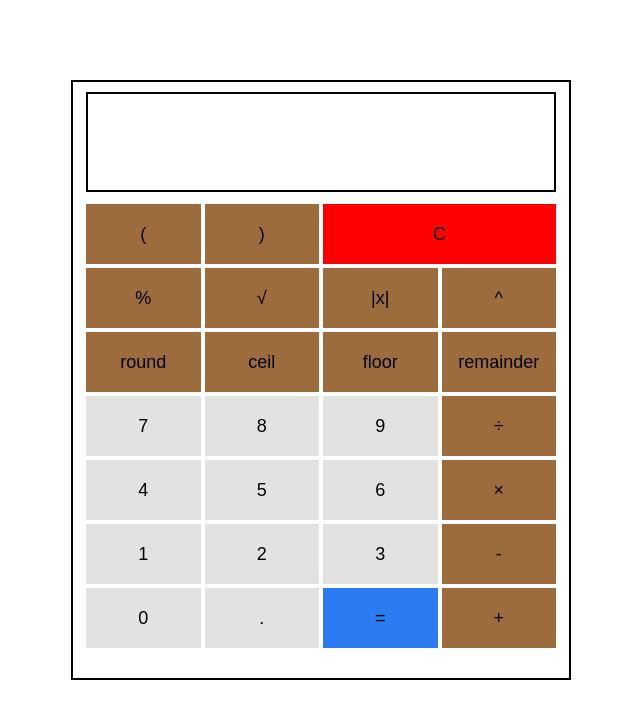
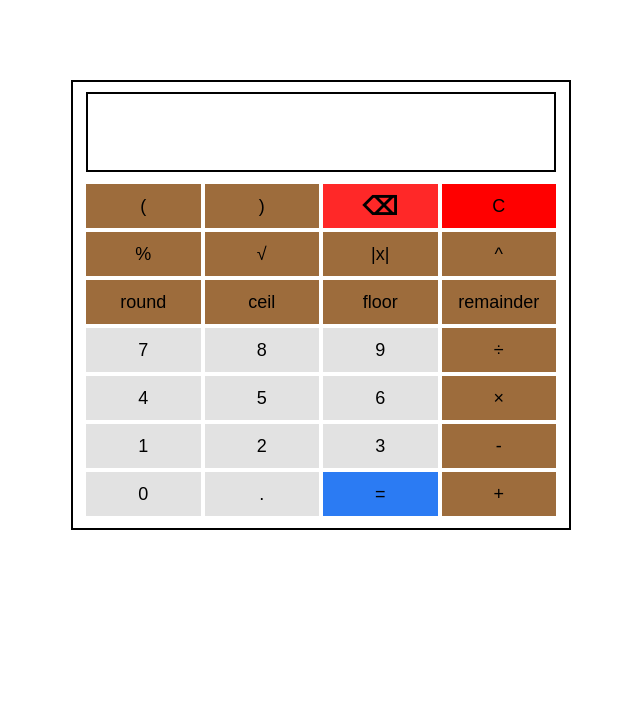
Before and after one commit to A7337li/Calculator, a plain HTML site: page index.html in a window 1280 px wide. Shown: the whole page, without its empty margins (319-959 px from the left). Drawn offline with Linux system fonts and the light colour scheme.

Commit message:
add delete icon and some change

```diff
--- a/index.html
+++ b/index.html
@@ -16,7 +16,8 @@
         <div id="buttons">
             <input type="button" value="(" class="dark" onclick="Entrance('(')">
             <input type="button" value=")" class="dark" onclick="Entrance(')')">
-            <input type="button" value="C" class="dark , c" onclick="clean('')">
+            <input type="button" value="&#9003;" class="dark , delete" onclick="cleanle()">
+            <input type="button" value="C" class="dark , c" onclick="clean()">
             <input type="button" value="%" class="dark" onclick="mathfa('Percent')">
             <input type="button" value="&radic;" class="dark" onclick="mathfa('sqrt')">
             <input type="button" value="|x|" class="dark" onclick="mathfa('abs')">
@@ -24,23 +25,23 @@
             <input type="button" value="round" class="dark" onclick="mathfa('round')">
             <input type="button" value="ceil" class="dark" onclick="mathfa('ceil')">
             <input type="button" value="floor" class="dark" onclick="mathfa('floor')">
-            <input type="button" value="remainder" class="dark" onclick="Entrance('%')">
+            <input type="button" value="remainder" class="dark" onclick="mathfa('%')">
             <input type="button" value="7" class="light" onclick="Entrance(7)">
             <input type="button" value="8" class="light" onclick="Entrance(8)">
             <input type="button" value="9" class="light" onclick="Entrance(9)">
-            <input type="button" value="&divide;" class="dark" onclick="Entrance('/')">
+            <input type="button" value="&divide;" class="dark" onclick="mathfa('/')">
             <input type="button" value="4" class="light" onclick="Entrance(4)">
             <input type="button" value="5" class="light" onclick="Entrance(5)">
             <input type="button" value="6" class="light" onclick="Entrance(6)">
-            <input type="button" value="&times;" class="dark" onclick="Entrance('*')">
+            <input type="button" value="&times;" class="dark" onclick="mathfa('*')">
             <input type="button" value="1" class="light" onclick="Entrance(1)">
             <input type="button" value="2" class="light" onclick="Entrance(2)">
             <input type="button" value="3" class="light" onclick="Entrance(3)">
-            <input type="button" value="-" class="dark" onclick="Entrance('-')">
+            <input type="button" value="-" class="dark" onclick="mathfa('-')">
             <input type="button" value="0" class="light" onclick="Entrance(0)">
             <input type="button" value="." class="light" onclick="Entrance('.')">
             <input type="button" value="=" class="blue" onclick="total('')">
-            <input type="button" value="+" class="dark" onclick="Entrance('+')">
+            <input type="button" value="+" class="dark" onclick="mathfa('+')">
         </div>
     </div>
     <script src="script.js"></script>
--- a/script.js
+++ b/script.js
@@ -3,6 +3,7 @@ const box = $.getElementById('inp');
 const box2 = $.getElementById('inp2');
 let po = false;
 let per = false;
+let eva = false;
 
 function Entrance(x) {
     box.value += x;
@@ -13,18 +14,32 @@ function Entrance(x) {
     } else if (per) {
         let pe = box.value.split("%*");
         box2.value = pe[0] / 100 * pe[1];
+    } else if (eva) {
+        box2.value = eval(box.value);
     }
 
 }
 
-function clean(y) {
-    box.value = y;
-    box2.value = y;
+function clean() {
+    box.value = "";
+    box2.value = "";
     per = false;
     po = false;
+    eva = false;
 }
 
-const total = () => box2.value = eval(box.value);
+function cleanle() {
+    let len = box.value.length;
+    box.value = box.value.substr(0, len - 1);
+}
+
+function total() {
+    box.value = box2.value;
+    box2.value = "";
+    per = false;
+    po = false;
+    eva = false;
+}
 
 function mathfa(ma) {
     if (ma == "Percent") {
@@ -33,7 +48,10 @@ function mathfa(ma) {
     } else if (ma == 'pow') {
         po = true;
         box.value += "^";
+    } else if (ma == 'sqrt' || ma == 'abs' || ma == 'round' || ma == 'ceil' || ma == 'floor') {
+        box2.value = Math[ma](box.value);
     } else {
-        box2.value = Math[ma](box.value);
+        eva = true;
+        box.value += ma;
     }
 }
--- a/style.css
+++ b/style.css
@@ -6,14 +6,14 @@
 
 #box {
     margin: 80px auto;
-    height: 600px;
+    height: 450px;
     width: 500px;
     border: 2px solid black;
 }
 
 input {
     width: 114.5px;
-    height: 60px;
+    height: 44px;
     margin: 2px;
     border: 0 solid black;
     font-size: 18px;
@@ -30,9 +30,14 @@ input {
     background-color: #9d6c3c;
 }
 
+.delete {
+    font-size: 25px;
+    font-weight: 600;
+    background-color: rgb(255, 40, 40);
+}
+
 .c {
-    background-color: red;
-    width: 233px;
+    background-color: rgb(255, 0, 0);
 }
 
 .blue {
@@ -45,7 +50,7 @@ input {
 
 #inp {
     margin: 10px auto;
-    height: 50px;
+    height: 40px;
     width: 470px;
     border: 2px solid black;
     border-bottom: 0;
@@ -58,9 +63,10 @@ input {
 
 #inp2 {
     margin: 10px auto;
-    height: 50px;
+    height: 40px;
     width: 470px;
     border: 2px solid black;
+    color: rgb(100, 100, 100);
     border-top: 0;
     margin-top: 0;
     display: flex;
```
